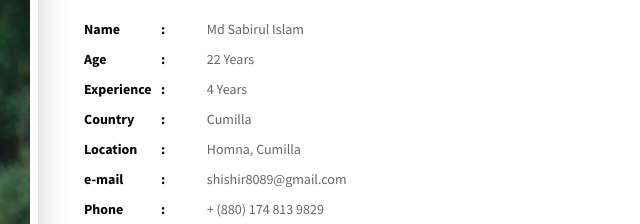
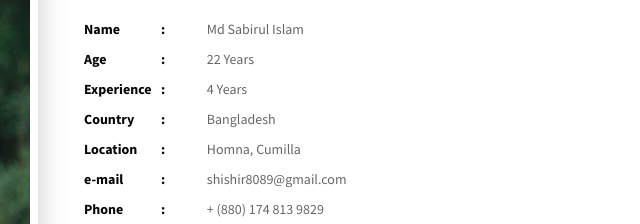
Before and after one commit to Devsabirul/cvorresumeweb, a plain HTML site: page index.html in a window 1280 px wide. Shown: the part 914-1138 px from the top of the page, 571-1211 px from the left. Drawn offline with Linux system fonts and the light colour scheme; files whose address does not match are found by name.

Commit message:
Update index.html

```diff
--- a/index.html
+++ b/index.html
@@ -171,7 +171,7 @@
                 <li><span class="pro-title"> Name </span> <span class="pro-detail">Md Sabirul Islam</span></li>
                 <li><span class="pro-title"> Age </span> <span class="pro-detail">22 Years</span></li>
                 <li><span class="pro-title"> Experience </span> <span class="pro-detail">4 Years</span></li>
-                <li><span class="pro-title"> Country </span> <span class="pro-detail">Cumilla</span></li>
+                <li><span class="pro-title"> Country </span> <span class="pro-detail">Bangladesh</span></li>
                 <li><span class="pro-title"> Location </span> <span class="pro-detail">Homna, Cumilla</span></li>
                 <li><span class="pro-title"> e-mail </span> <span class="pro-detail">shishir8089@gmail.com</span></li>
                 <li><span class="pro-title"> Phone </span> <span class="pro-detail">+ (880) 174 813 9829</span></li>
```
